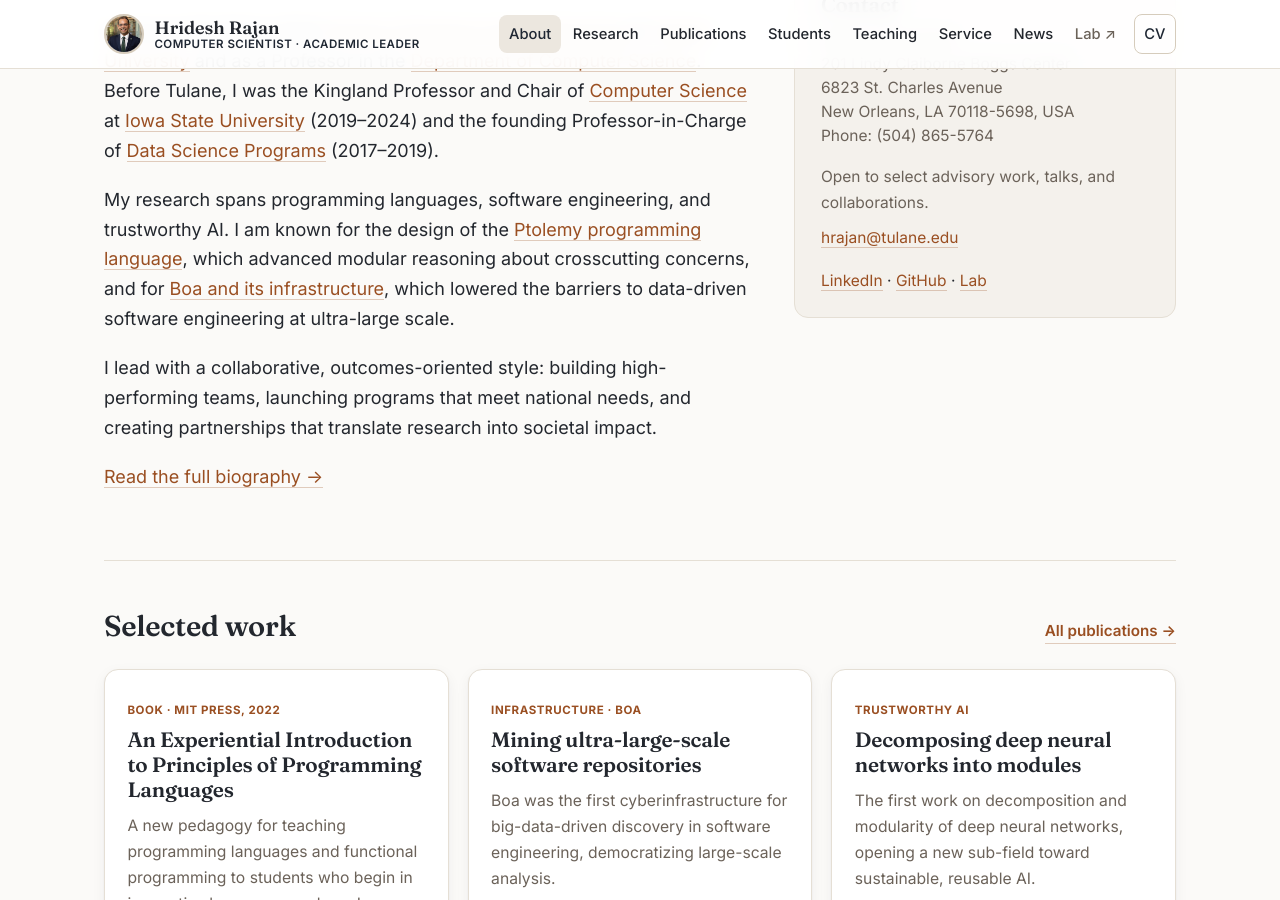
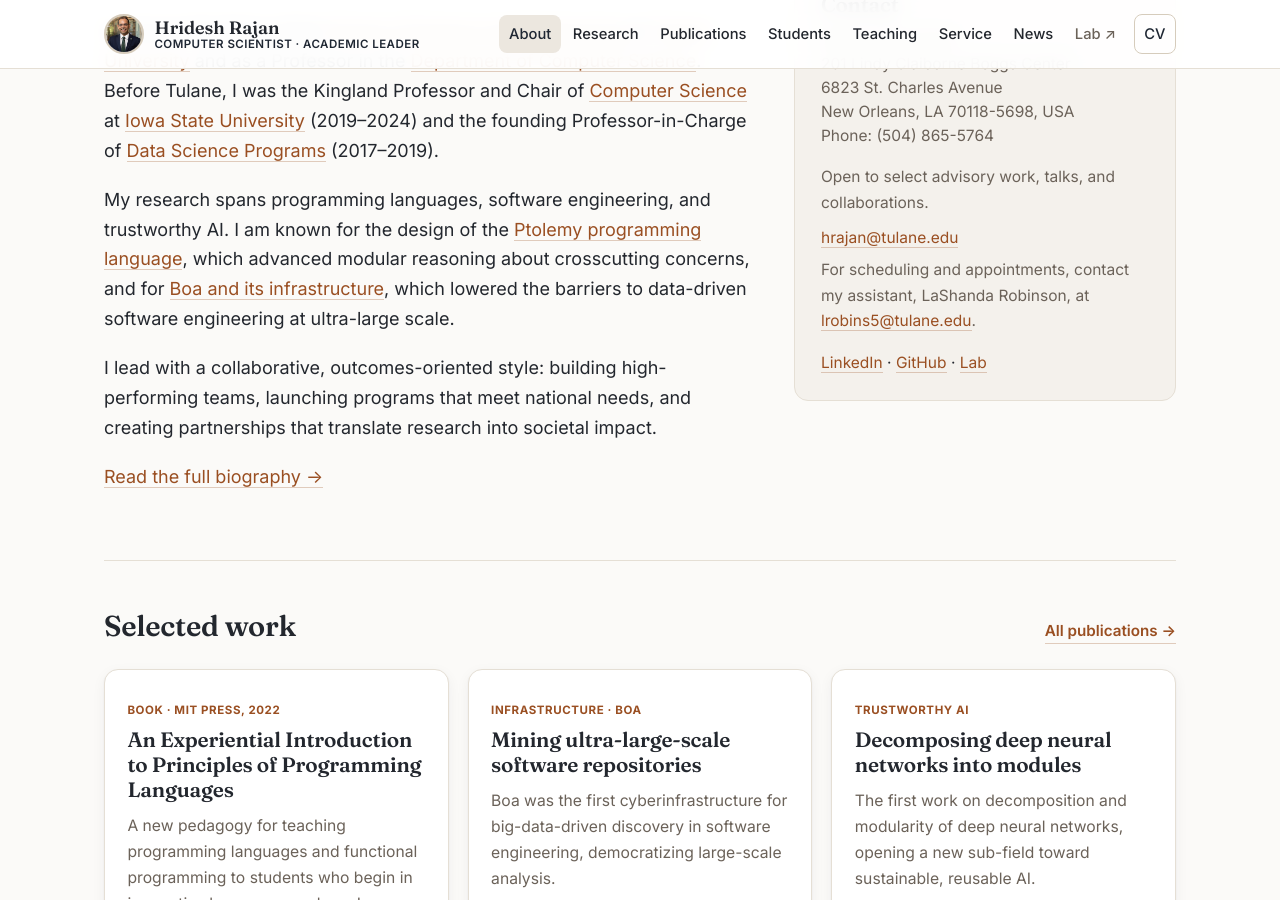
Before and after one commit to hridesh/hridesh.github.io, a Jekyll site: the page built from index.md, in a window 1280 px wide and 900 px high, scrolled down 630 px. Built offline with Jekyll 4.4.1, drawn with Linux system fonts in a browser that asks for light colours.

Commit message:
Add assistant scheduling contact (LaShanda Robinson) to homepage contact card

```diff
--- a/index.md
+++ b/index.md
@@ -27,7 +27,8 @@ lede: Computer scientist and academic leader working across programming language
         Phone: (504) 865-5764
       </p>
       <p class="muted" style="margin-bottom:.6rem">Open to select advisory work, talks, and collaborations.</p>
-      <p><a href="mailto:hrajan@tulane.edu">hrajan@tulane.edu</a></p>
+      <p style="margin-bottom:.4rem"><a href="mailto:hrajan@tulane.edu">hrajan@tulane.edu</a></p>
+      <p class="muted" style="margin-bottom:1rem">For scheduling and appointments, contact my assistant, LaShanda Robinson, at <a href="mailto:lrobins5@tulane.edu">lrobins5@tulane.edu</a>.</p>
       <p style="margin-bottom:0">
         <a href="https://www.linkedin.com/in/hrideshrajan/">LinkedIn</a> &middot;
         <a href="https://github.com/hridesh">GitHub</a> &middot;
```
